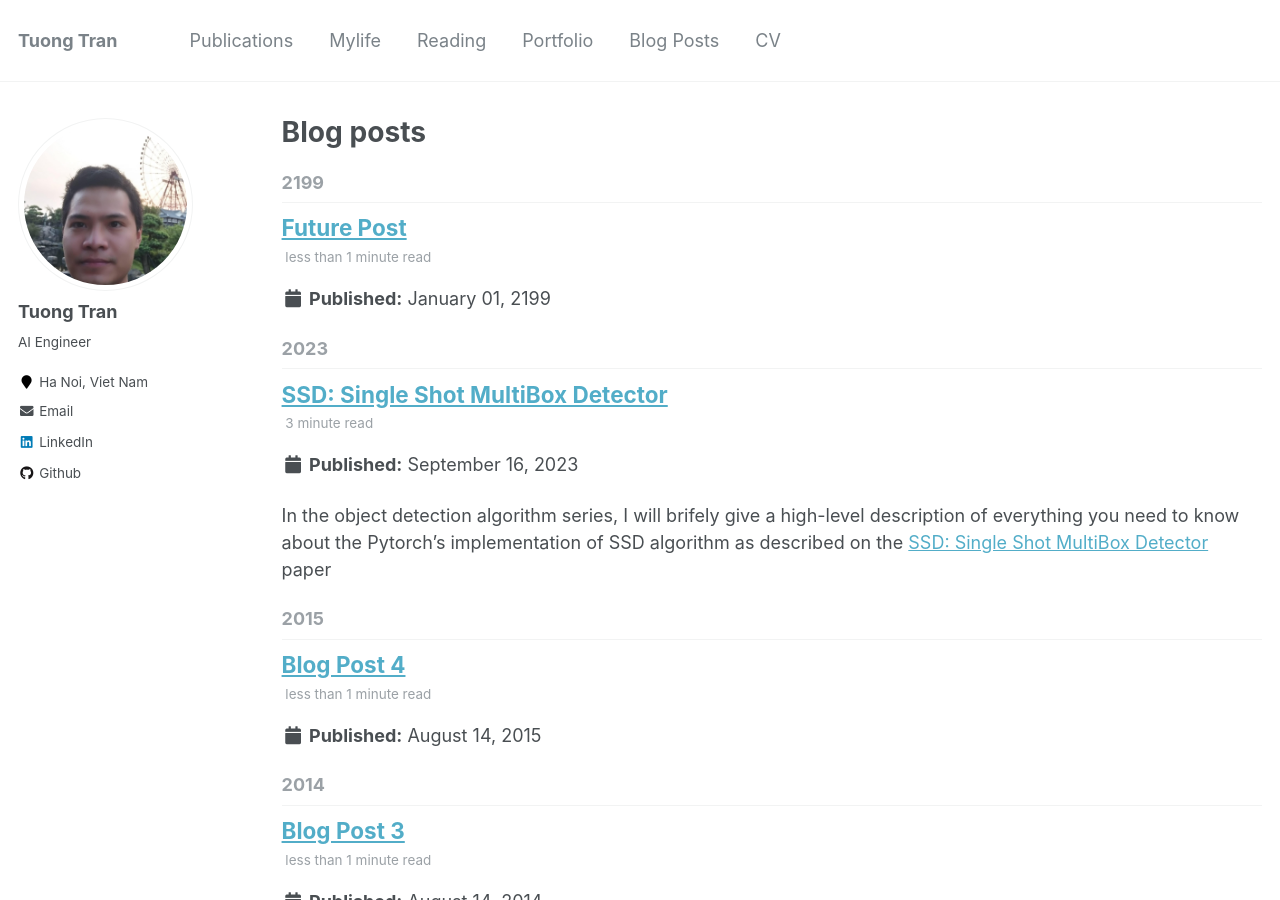
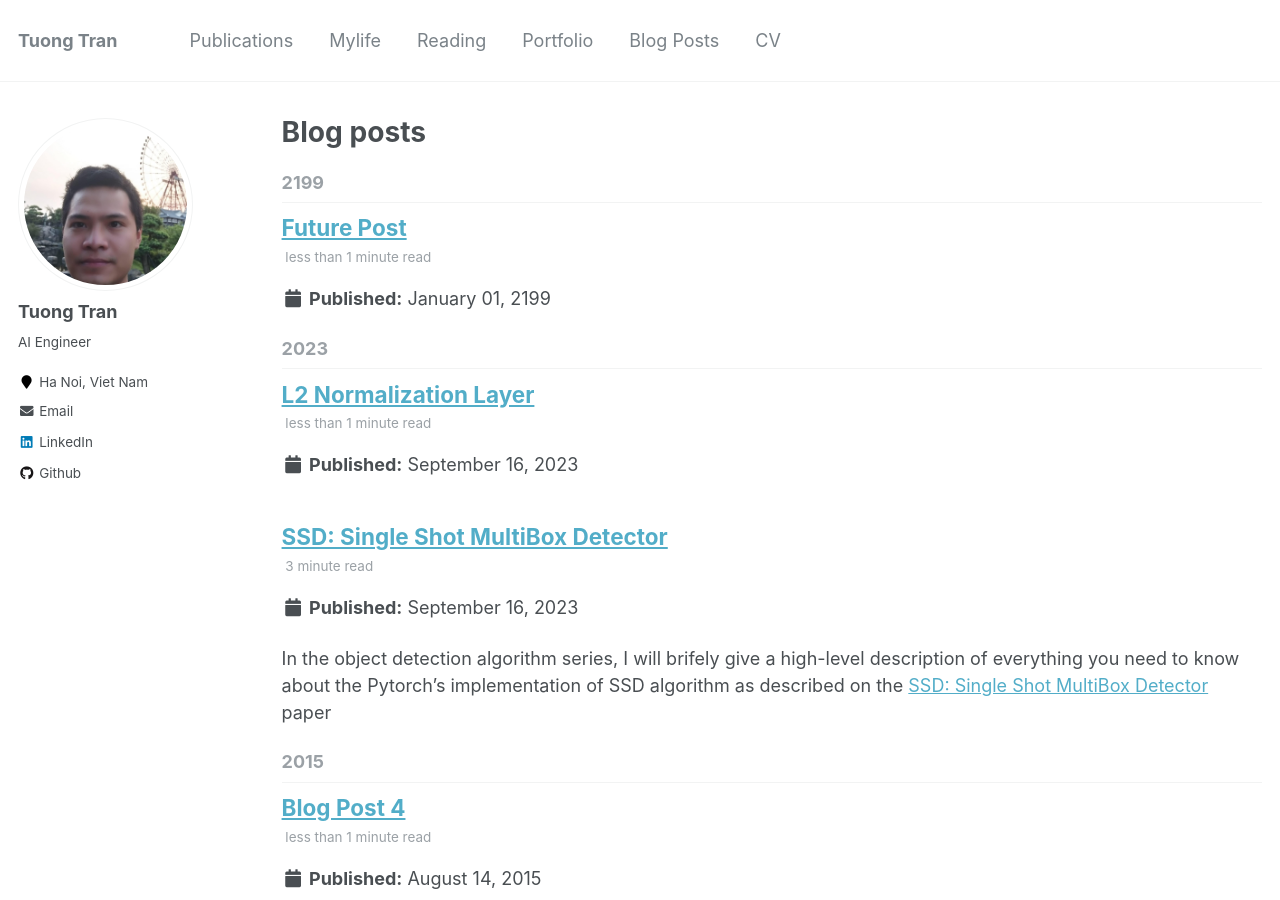
Before and after one commit to tuongtranngoc/tuongtranngoc.github.io, a Jekyll site: the page built from _pages/year-archive.html, in a window 1280 px wide and 900 px high. Built offline with Jekyll 4.4.1, drawn with Linux system fonts in a browser that asks for light colours.

Commit message:
update: posts/ssd

```diff
--- /dev/null
+++ b/_posts/2023-09-19-l2-norm-layer.md
@@ -0,0 +1,8 @@
+---
+title: 'L2 Normalization Layer'
+date: 2023-09-16
+permalink: /posts/2023/ssd/
+tags:
+  - Mathematics
+  - Object Detection
+---
```
Also changed, not shown: _posts/2023-09-16-ssd.md (+4 -3 lines).
